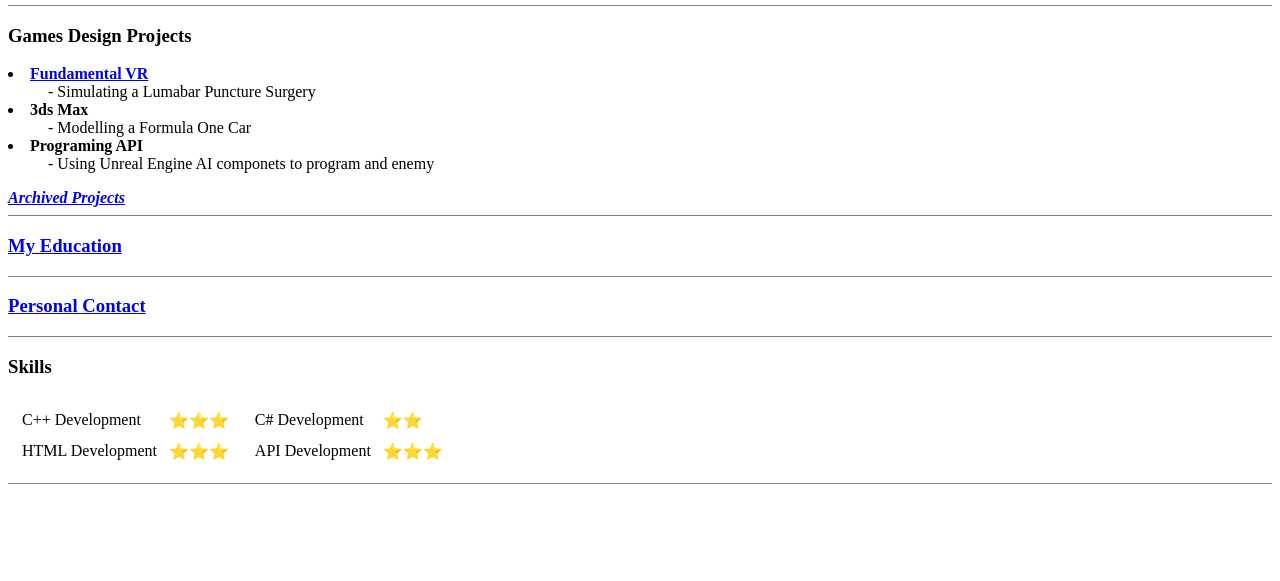
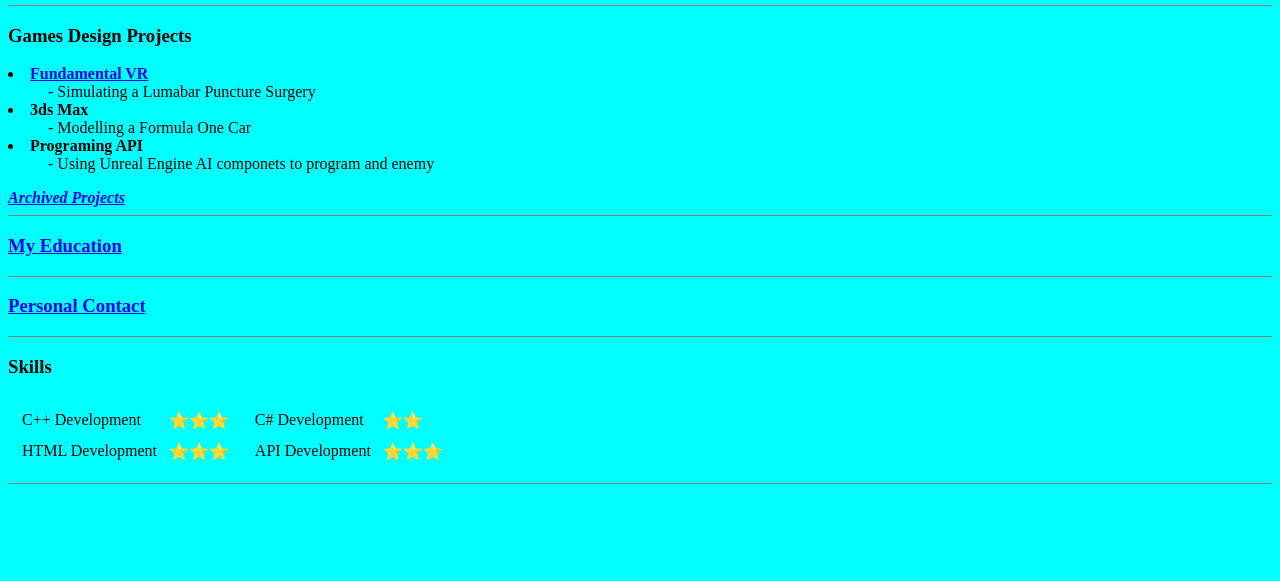
Before and after one commit to HOODINIII/Personal_Portfolio, a plain HTML site: page Index.html in a window 1280 px wide. Shown: the part 219-800 px from the top of the page. Drawn offline with Linux system fonts and the light colour scheme.

Commit message:
back ground colour

```diff
--- a/Index.html
+++ b/Index.html
@@ -4,7 +4,7 @@
 		<meta charset="UTF-8" />
 		<title>Game_Dev Portfolio</title>
 	</head>
-	<body>
+	<body style="background-color: aqua">
 		<table cellspacing="20px">
 			<tr>
 				<td>
```
Also changed, not shown: index.html (+1 -1 lines).
